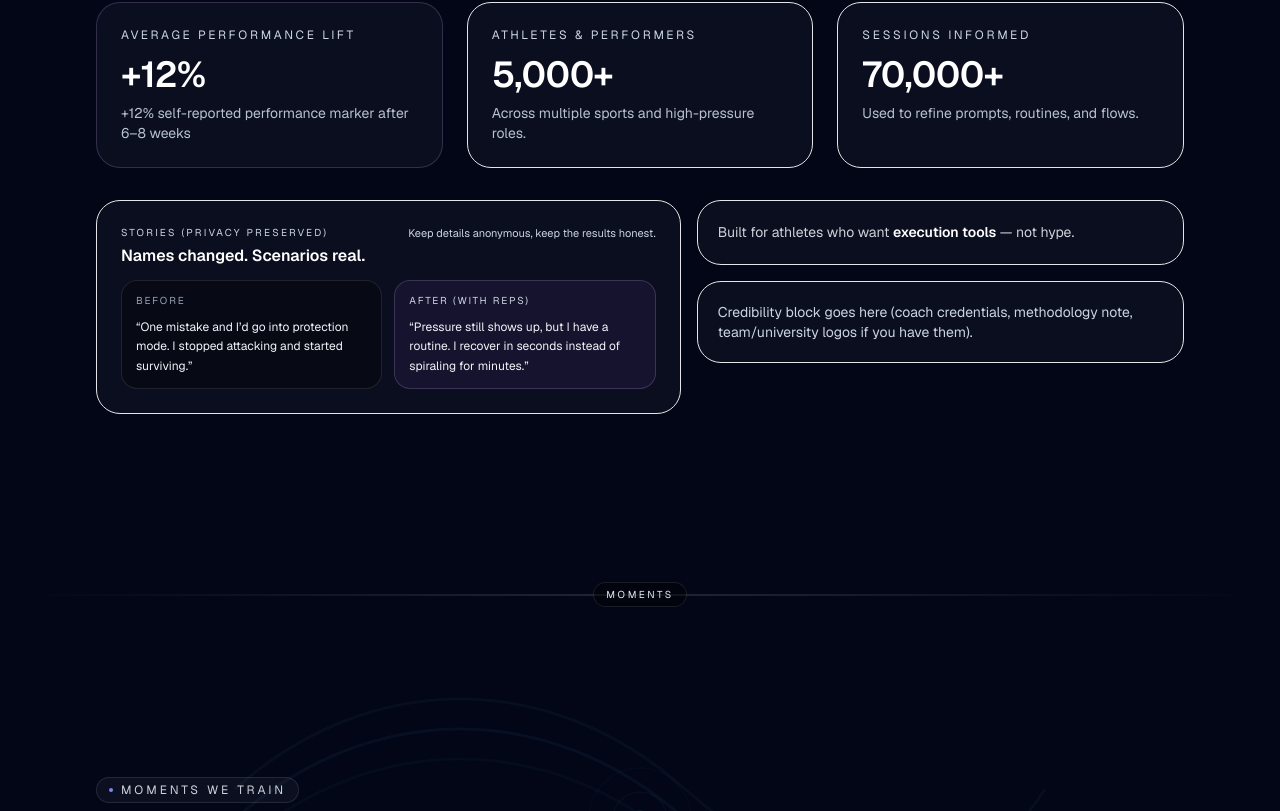
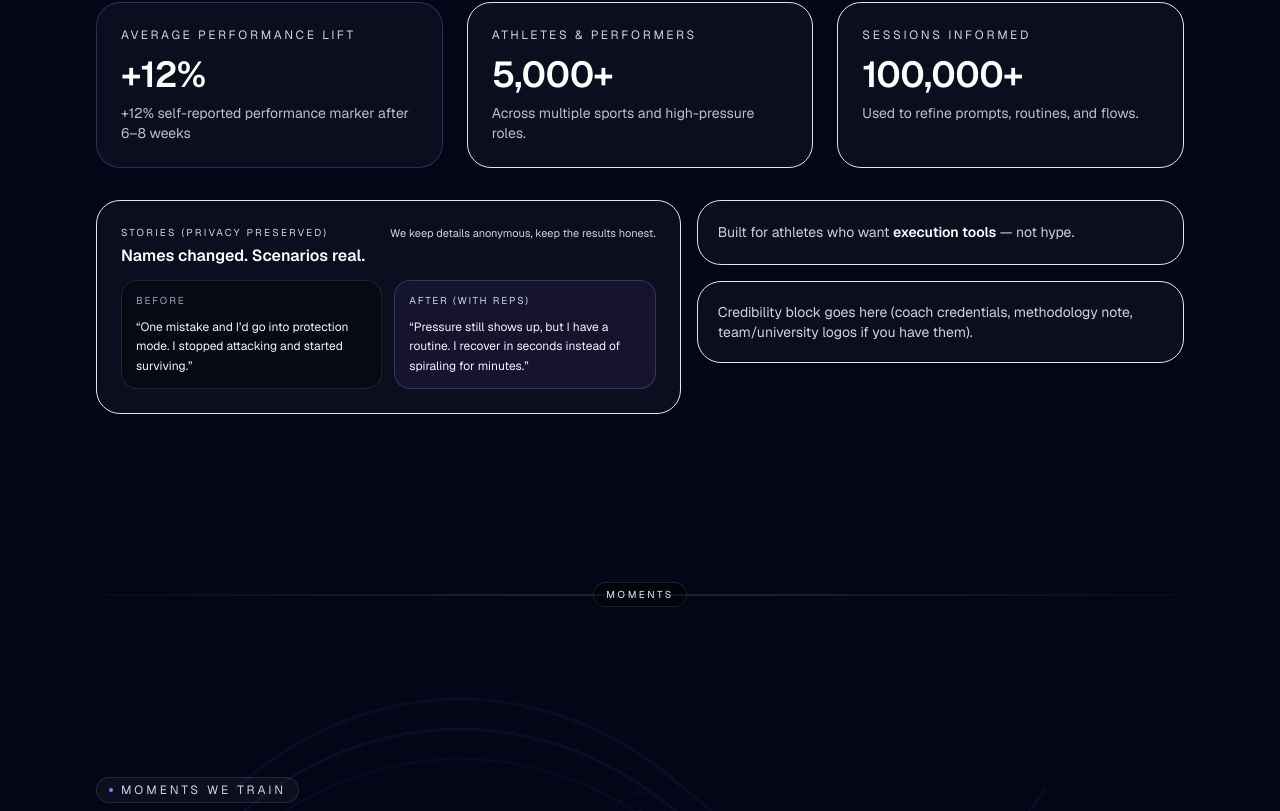
Before and after one commit to CODEHERO-alt/nextjs-with-supabase, a Next.js app: page / in a window 1280 px wide. Shown: the part 1777-2588 px from the top of the page. Built offline with nearby package versions, Linux system fonts and the light colour scheme; no server answers.

Commit message:
Update page.tsx

```diff
--- a/app/page.tsx
+++ b/app/page.tsx
@@ -1052,7 +1052,7 @@ const StatsSection: React.FC = () => {
   const { ref, inView } = useInView<HTMLDivElement>();
   const perfLift = useCountUp(12, inView, 950);
   const athletes = useCountUp(5000, inView, 950);
-  const sessions = useCountUp(70000, inView, 1050);
+  const sessions = useCountUp(100000, inView, 1050);
 
   return (
     <section ref={ref} id="results" className="relative py-16 md:py-24 lg:py-28">
@@ -1103,7 +1103,7 @@ const StatsSection: React.FC = () => {
                 </div>
               </div>
               <span className="text-[11px] text-slate-300">
-                Keep details anonymous, keep the results honest.
+                We keep details anonymous, keep the results honest.
               </span>
             </div>
 
```
